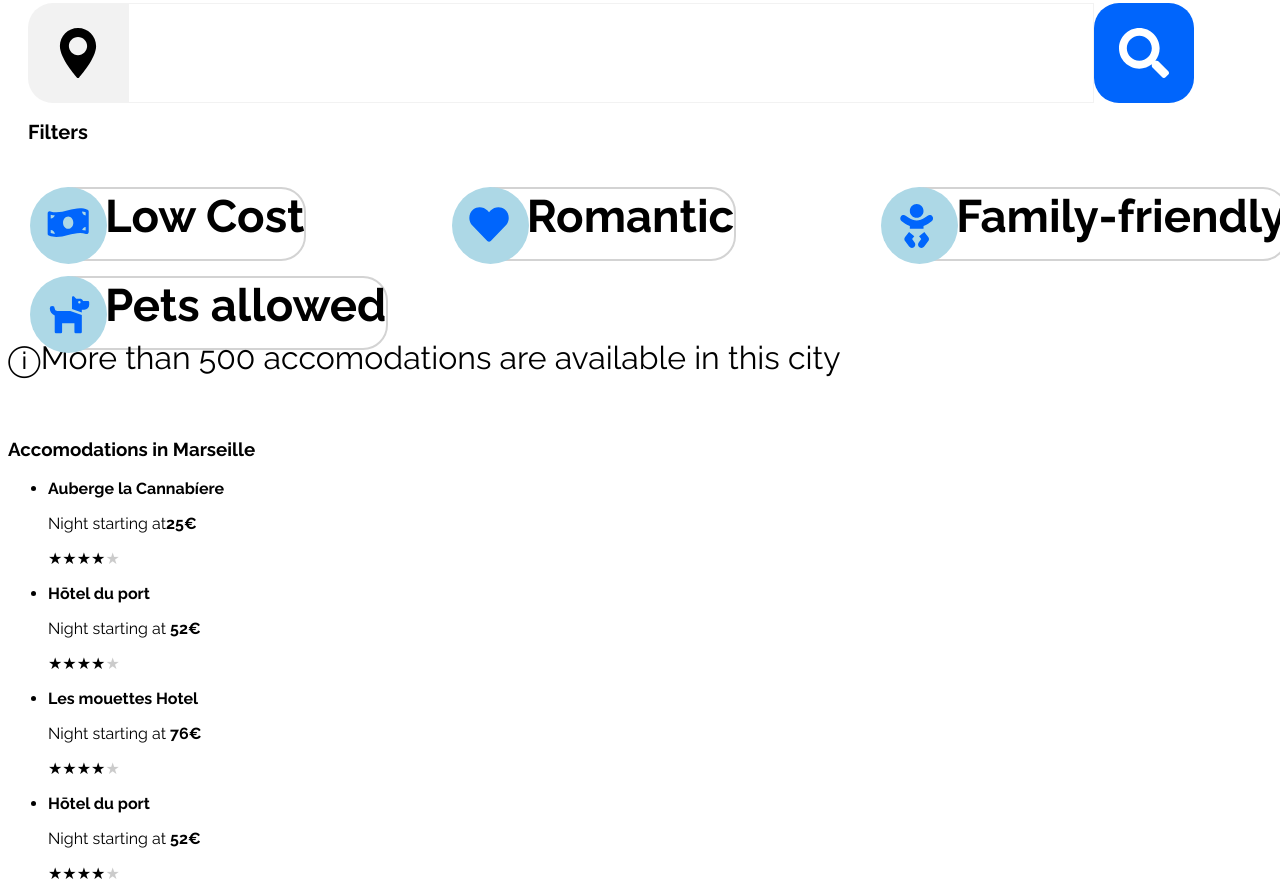
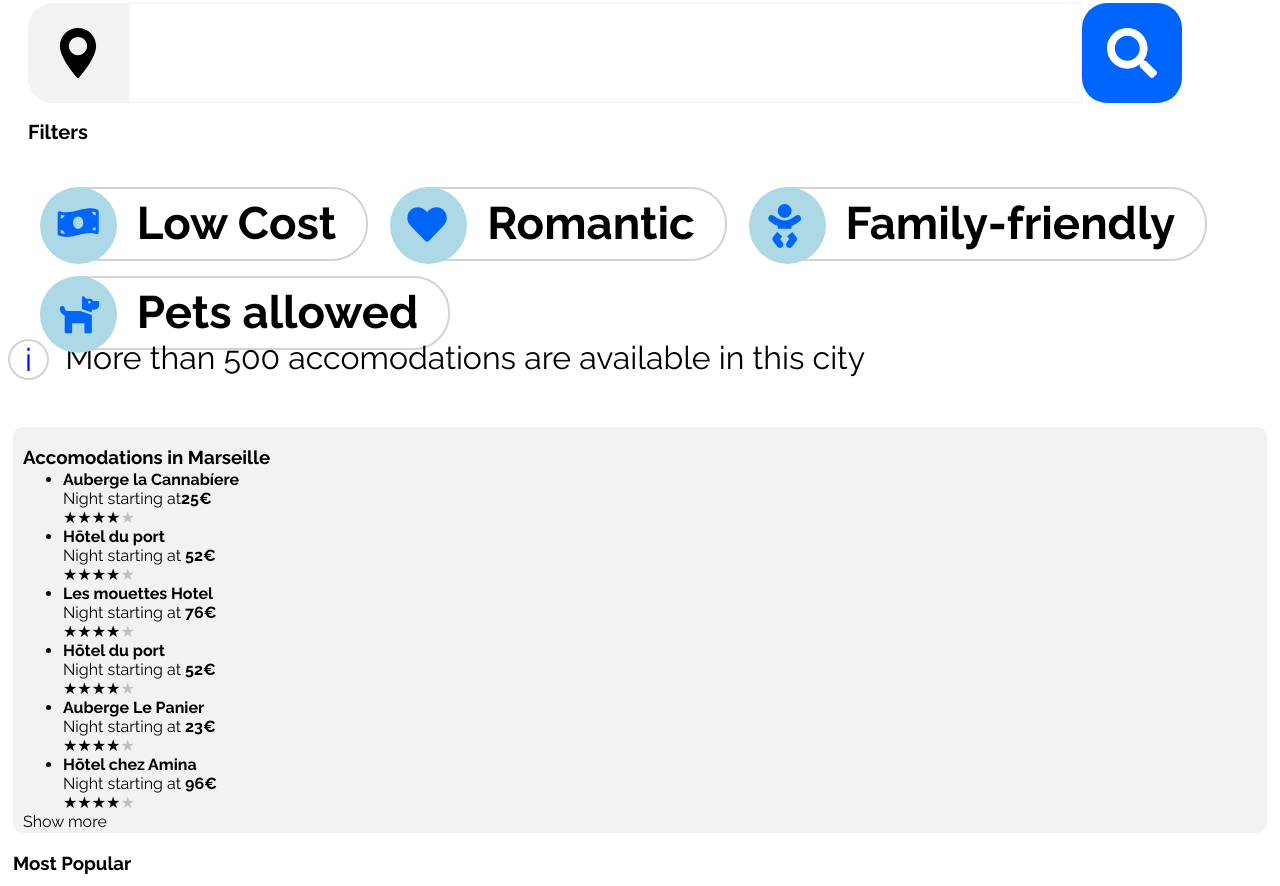
Before and after one commit to gjustn/Project2, a plain HTML site: page pages/IOSindexHTML.html in a window 1280 px wide. Shown: the part 589-1475 px from the top of the page. Drawn offline with Linux system fonts and the light colour scheme; grey boxes are pictures that could not be loaded.

Commit message:
03/21/2021 UPDATE

```diff
--- a/pages/IOSindexHTML.html
+++ b/pages/IOSindexHTML.html
@@ -38,19 +38,19 @@
     <div class="filcon">
         <ul>
               <li>
-                <img src='../utils/icons/money-bill-wave-solid.svg' alt="icon goes here">Low Cost
+                <img src='../utils/icons/money-bill-wave-solid.svg' alt="icon goes here">&nbsp;&nbsp;Low Cost
               <li>
-                <img src='../utils/icons/heart-solid.svg' alt="icon goes here">Romantic
+                <img src='../utils/icons/heart-solid.svg' alt="icon goes here">&nbsp;&nbsp;Romantic
               <li>
-                <img src='../utils/icons/baby-solid.svg' alt="icon goes here">Family-friendly
+                <img src='../utils/icons/baby-solid.svg' alt="icon goes here">&nbsp;&nbsp;Family-friendly
               <li>
-                <img src='../utils/icons/dog-solid.svg' alt="icon goes here">Pets allowed
+                <img src='../utils/icons/dog-solid.svg' alt="icon goes here">&nbsp;&nbsp;Pets allowed
         </ul>
     </div>
     <br>
     <br>
     <div class="claim">
-      <p>&#9432;</p><p>More than 500 accomodations are available in this city</p>
+      <p>i</p><p>&nbsp;&nbsp;More than 500 accomodations are available in this city</p>
     </div>
 
 <!-- Result  -->
--- a/themes/IOSindexCSS.css
+++ b/themes/IOSindexCSS.css
@@ -1,8 +1,7 @@
 body {
   display: flex;
   flex-flow: column wrap;
-  width: 100%;
-  height: 100%;
+  max-width: 100%;
   font-family: 'Raleway', italic;
 }
 
@@ -125,7 +124,7 @@ header {
   .filcon ul {
     display: flex;
     flex-wrap: wrap;
-    justify-content: space-between;
+    justify-content: flex-start;
     list-style: none;
     padding-inline-start: 0;
   }
@@ -133,15 +132,18 @@ header {
       display: flex;
       text-align: center;
       width: auto;
-      max-width: 100%;
       height: 70px;
       margin-top: 15px;
       margin-left: 30px;
+      padding-left: 10px;
+      padding-right: 30px;
       border: 2px solid lightGray;
-      border-radius: 25px;
+      border-radius: 36px;
       font-weight: bold;
       font-size: 3.5em;
-     }
+      line-height: 150%;
+    }
+
     .filter {
       font-size: 20px;
       margin-left: 20px;
@@ -161,14 +163,35 @@ header {
         font-size: 2em;
         margin-bottom: 10px;
       }
+        .claim p:first-of-type {
+          color: blue;
+          border:2px solid lightGray;
+          border-radius: 50%;
+          padding-left: 15px;
+          padding-right: 15px;
+        }
 
 /* RESULT section */
 .results {
-
+  display: flex;
+  flex-direction: column;
+  justify-content: space-between;
+  align-content: stretch;
+  padding: 5px;
+  margin-right: 15px;
+  width: 100%;
 }
 /* LOCAL */
   .local {
-
+    flex-flow: row;
+    line-height: 3px;
+    width: auto;
+    height: auto;
+    background-color: #F2F2F2;
+    border-radius: 10px;
+    padding: 10px;
+    margin-left: 0;
+    margin-right: 10px;
   }
     .local h3 {
 
--- a/themes/indexCSS.css
+++ b/themes/indexCSS.css
@@ -140,6 +140,9 @@ header {
   margin-right: 15px;
   width: 100%;
 }
+@media {.results {
+  flex-flow: column;
+}}
   .results h3 {
     font-size: 14px;
     padding: 5px;
@@ -202,6 +205,9 @@ header {
             margin: 0;
             padding: 0 0 75px 0;
           }
+          @media }.localBlk_img {
+            max-width: 100%;
+          }}
 
 /* Most Popular section */
   .MP {
```
Also changed, not shown: pages/indexHTML.html (+2 -1 lines).
